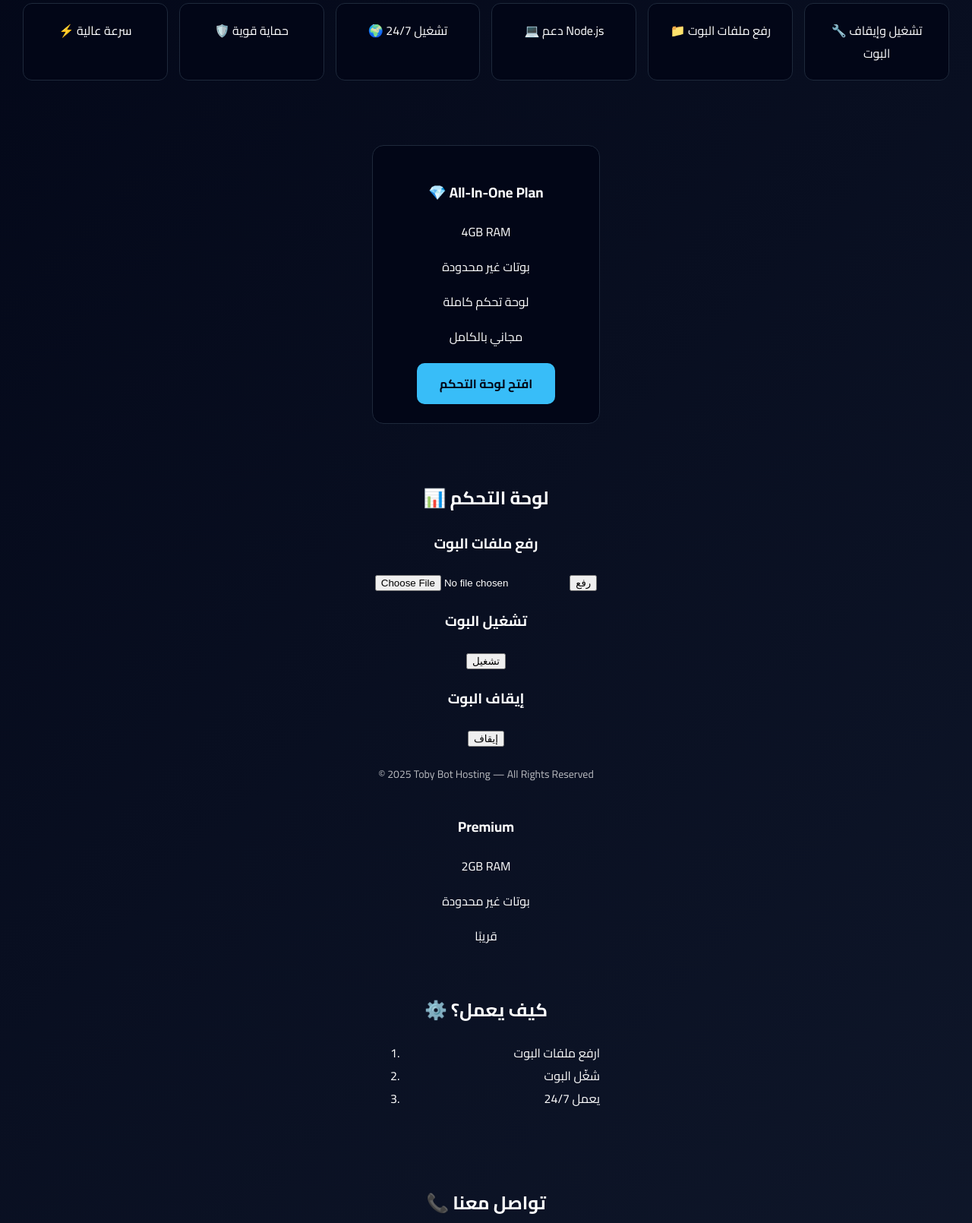
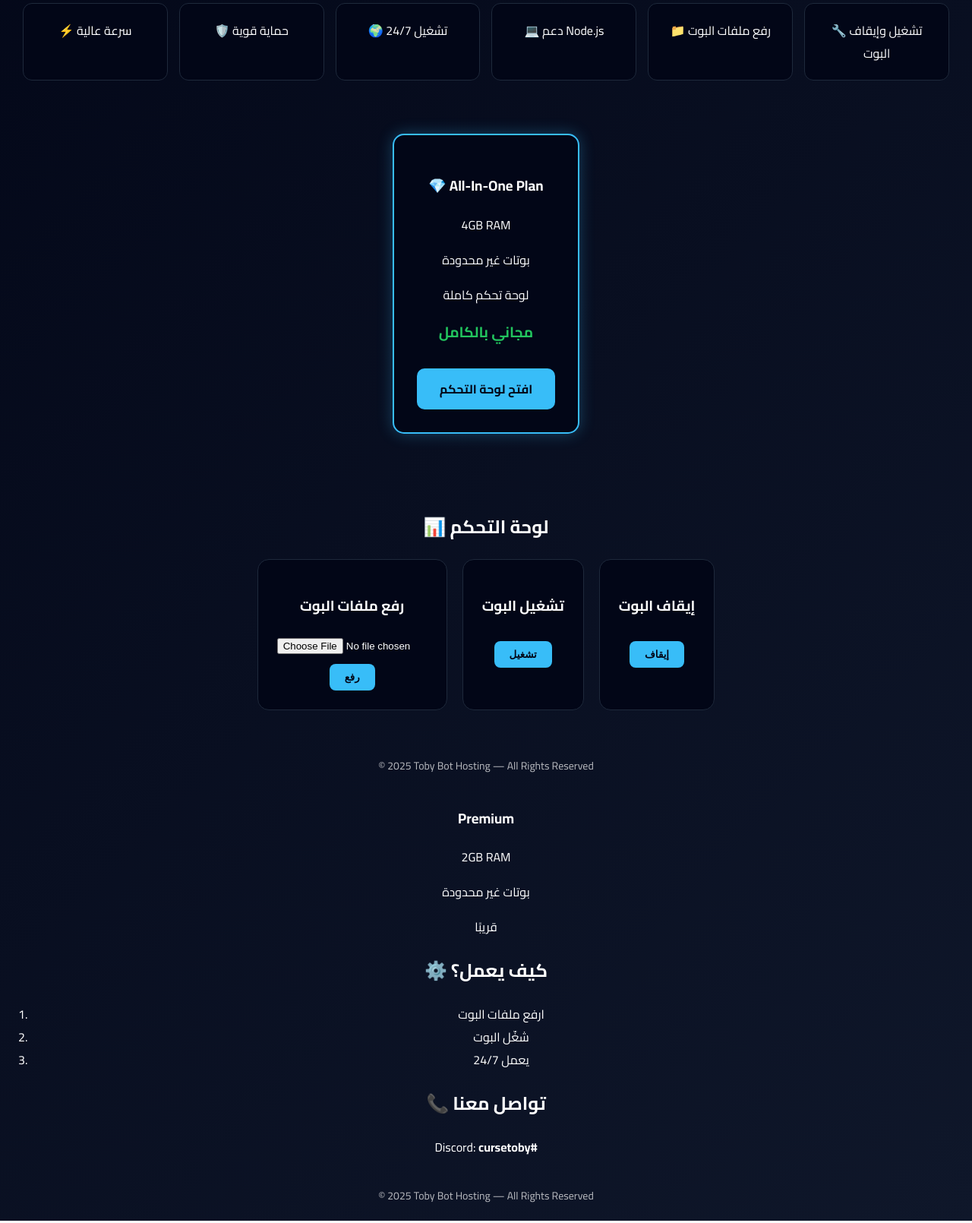
Before and after one commit to brjsjrls-bit/toby-hosting-, a plain HTML site: page index.html in a window 1280 px wide. Shown: the part 460-2070 px from the top of the page at 76% size. Drawn offline with Linux system fonts and the light colour scheme.

Commit message:
Update style.css

```diff
--- a/style.css
+++ b/style.css
@@ -1,8 +1,6 @@
 @import url('https://fonts.googleapis.com/css2?family=Cairo:wght@400;700&display=swap');
 
-* {
-  box-sizing: border-box;
-}
+* { box-sizing: border-box; }
 
 body {
   margin: 0;
@@ -12,25 +10,9 @@ body {
   text-align: center;
 }
 
-.hero {
-  padding: 80px 20px;
-}
-
-.hero h1 {
-  font-size: 3rem;
-  color: #38bdf8;
-}
-
-.btn {
-  display: inline-block;
-  margin-top: 20px;
-  padding: 12px 30px;
-  background: #38bdf8;
-  color: #020617;
-  border-radius: 10px;
-  text-decoration: none;
-  font-weight: bold;
-}
+.hero { padding: 80px 20px; }
+.hero h1 { font-size: 3rem; color: #38bdf8; }
+.btn { display: inline-block; margin-top: 20px; padding: 12px 30px; background: #38bdf8; color: #020617; border-radius: 10px; text-decoration: none; font-weight: bold; }
 
 .features {
   display: grid;
@@ -38,43 +20,16 @@ body {
   gap: 15px;
   padding: 30px;
 }
+.features div { background: #020617; padding: 20px; border-radius: 12px; border: 1px solid #1e293b; }
 
-.features div {
-  background: #020617;
-  padding: 20px;
-  border-radius: 12px;
-  border: 1px solid #1e293b;
-}
+.plans { padding: 40px 20px; display: flex; justify-content: center; }
+.plans .card.full { background: #020617; padding: 30px; border-radius: 15px; max-width: 400px; border: 2px solid #38bdf8; box-shadow: 0 0 20px rgba(56,189,248,.3); }
 
-.plans {
-  padding: 40px 20px;
-}
+.plans .price { display: block; font-size: 1.2rem; margin: 10px 0; font-weight: bold; color: #22c55e; }
 
-.plans .card {
-  background: #020617;
-  margin: 15px auto;
-  padding: 25px;
-  border-radius: 15px;
-  max-width: 300px;
-  border: 1px solid #1e293b;
-}
+.dashboard { padding: 40px 20px; }
+.dashboard-container { display: flex; flex-wrap: wrap; justify-content: center; gap: 20px; }
+.dashboard-card { background: #020617; padding: 25px; border-radius: 15px; max-width: 250px; border: 1px solid #1e293b; text-align: center; }
+.dashboard-card button { margin-top: 10px; padding: 10px 20px; background: #38bdf8; border: none; border-radius: 8px; color: #020617; cursor: pointer; font-weight: bold; }
 
-.plans .premium {
-  box-shadow: 0 0 20px rgba(56,189,248,.3);
-}
-
-.how, .contact {
-  padding: 40px 20px;
-}
-
-ol {
-  text-align: right;
-  max-width: 300px;
-  margin: auto;
-}
-
-footer {
-  padding: 20px;
-  font-size: 14px;
-  opacity: .7;
-}
+footer { padding: 20px; font-size: 14px; opacity: .7; }
```
